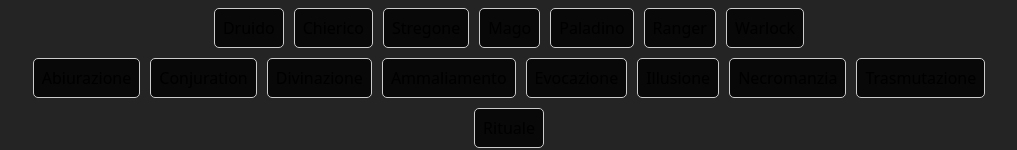
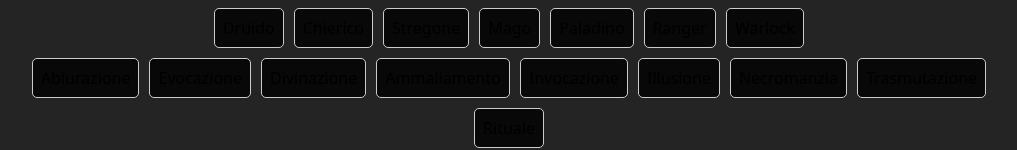
Before and after one commit to Aakraos/dndtool, a React (Vite) app: page / in a window 1280 px wide. Both pictures are taken after a click on the button "Incantesimi". Shown: the part 195-345 px from the top of the page, without its empty margins (131-1148 px from the left). Built offline with nearby package versions, Linux system fonts and the light colour scheme.

Commit message:
1.1.7
Corrected some errors

```diff
--- a/src/App.jsx
+++ b/src/App.jsx
@@ -229,7 +229,7 @@ function App() {
             ))}
           </div>
           <div className="category-buttons">
-            {["Abiurazione", "Conjuration", "Divinazione", "Ammaliamento", "Evocazione", "Illusione", "Necromanzia", "Trasmutazione"].map((school) => (
+            {["Abiurazione", "Evocazione", "Divinazione", "Ammaliamento", "Invocazione", "Illusione", "Necromanzia", "Trasmutazione"].map((school) => (
               <button
                 key={school}
                 className={`button-secondary ${
```
